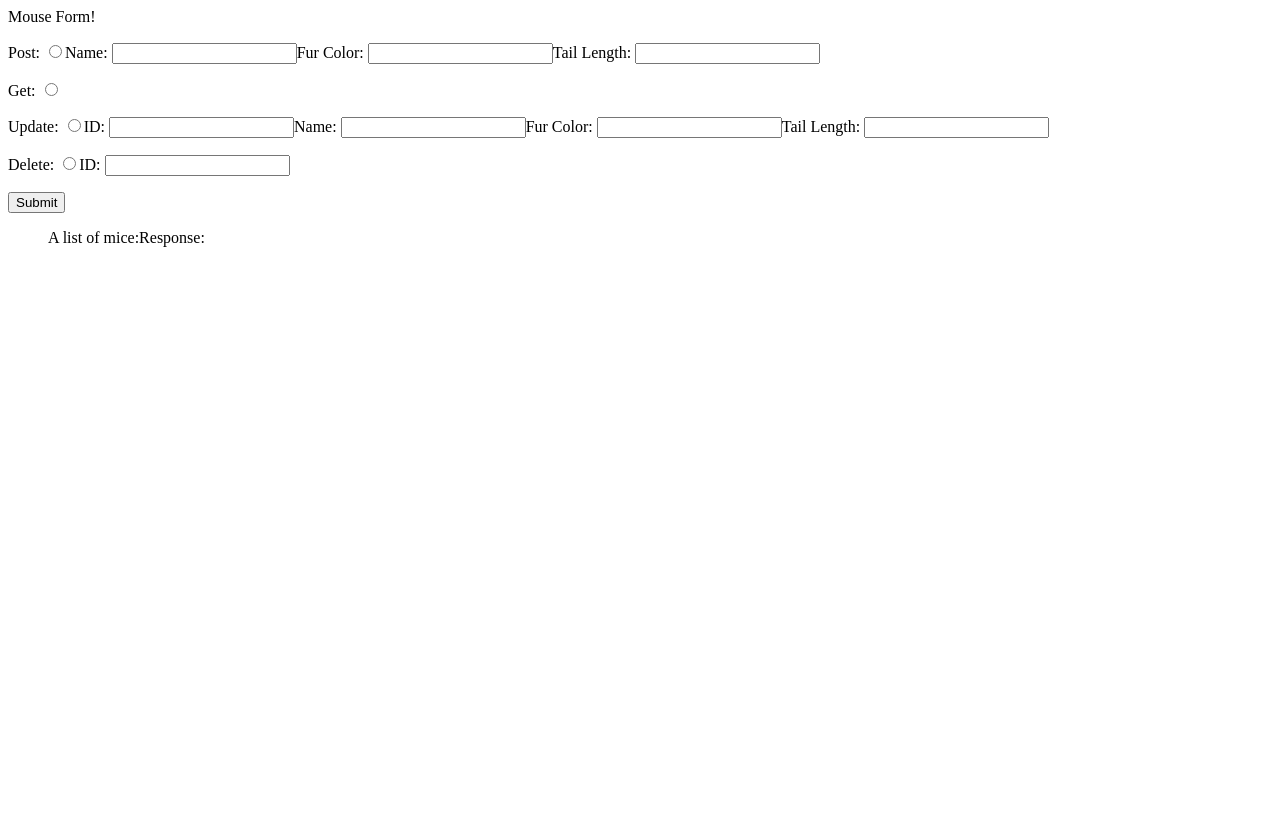
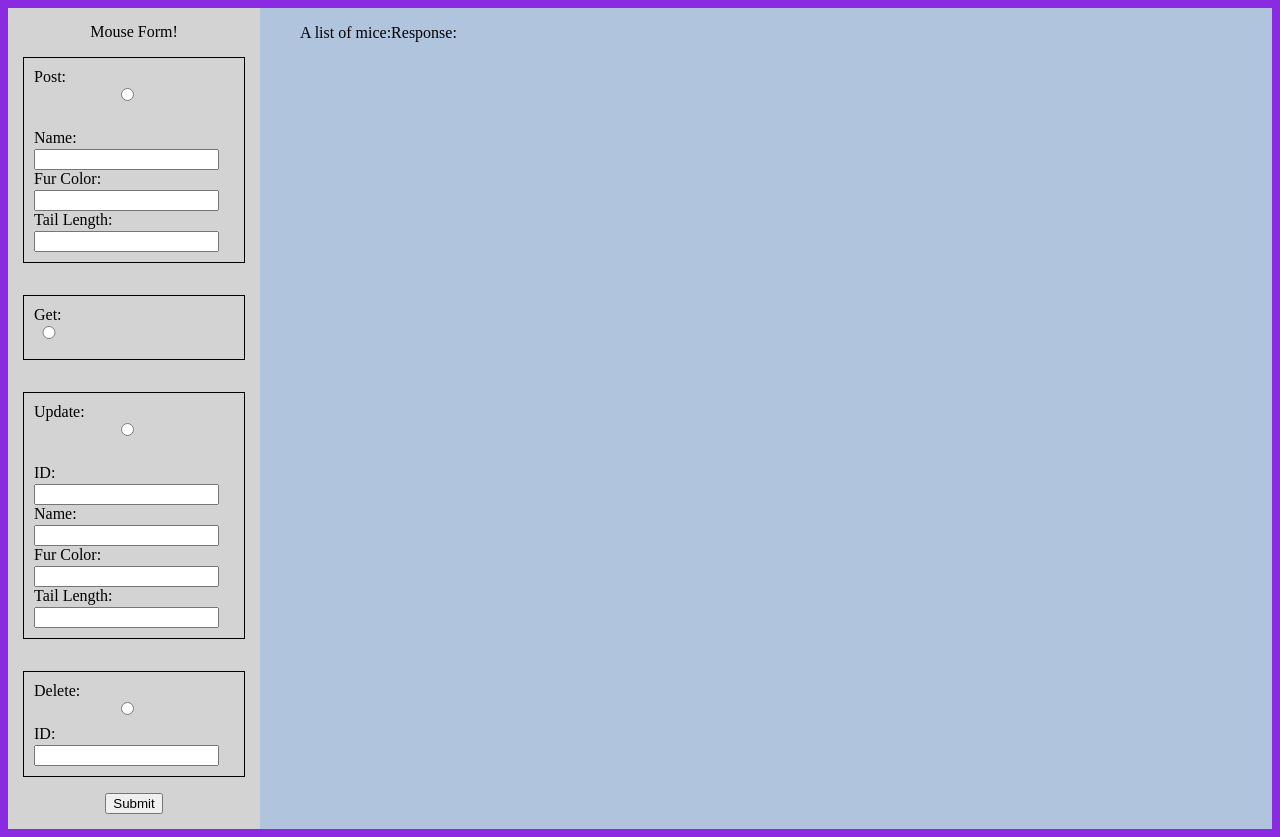
Before and after one commit to franco-ortega/bonus-lab-crud-app-front-end, a React app: page / in a window 1280 px wide. Before the commit the page ends 800 px from the top, so only its background shows below. Built offline with nearby package versions, Linux system fonts and the light colour scheme.

Commit message:
add styling

```diff
--- /dev/null
+++ b/src/components/app/App.css
@@ -0,0 +1,9 @@
+.App {
+    background-color: lightsteelblue;
+    display: flex;
+    flex-direction: row;
+}
+
+body {
+    background-color: blueviolet;
+}
--- a/src/components/app/App.jsx
+++ b/src/components/app/App.jsx
@@ -2,6 +2,7 @@ import React, { useState } from 'react';
 import MiceList from '../mice/MiceList';
 import MouseForm from '../mice/MouseForm';
 import { useMouseForm } from '../../hooks/useMouseForm';
+import styles from './App.css';
 
 export default function App() {
   const [response, setResponse] = useState([]);
@@ -21,7 +22,7 @@ export default function App() {
   } = useMouseForm();
 
   return (
-    <>
+    <div className={styles.App}>
       <MouseForm
         // name={name}
         // method={method}
@@ -43,6 +44,6 @@ export default function App() {
         response={response}
         setResponse={setResponse}
       />
-    </>
+    </div>
   );
 }
--- /dev/null
+++ b/src/components/mice/MouseForm.css
@@ -0,0 +1,35 @@
+.MouseForm {
+    background-color: lightgray;
+    display: flex;
+    flex-direction: column;
+    align-items: center;
+    padding: 15px;
+
+    form {
+        display: flex;
+        flex-direction: column;
+        align-items: center;
+    }
+
+    p {
+        border: solid 1px black;
+        padding: 10px;
+        width: 200px;
+    }
+
+    label {
+        display: flex;
+        flex-direction: column;
+        align-items: left;
+        justify-content: flex-start;
+        width: fit-content;
+    }
+
+    input {
+        margin-top: 2px;
+    }
+
+    input[type="radio"] {
+        margin-bottom: 10px;
+    }
+}
--- a/src/components/mice/MouseForm.jsx
+++ b/src/components/mice/MouseForm.jsx
@@ -1,5 +1,6 @@
 import React from 'react';
 import PropTypes from 'prop-types';
+import styles from './MouseForm.css';
 
 export default function MouseForm({
   onNameChange,
@@ -17,7 +18,7 @@ export default function MouseForm({
 }) {
 
   return (
-    <div>
+    <div className={styles.MouseForm}>
       Mouse Form!
       <form onSubmit={onFormSubmit}>
         <p>
@@ -28,7 +29,7 @@ export default function MouseForm({
               name="method"
               value="POST"
               onChange={onMethodChange}
-            />
+            /><br />
           Name: <input
               id="post"
               type="text"
@@ -67,7 +68,7 @@ export default function MouseForm({
               name="method"
               value="PUT"
               onChange={onMethodChange}
-            />
+            /><br />
           ID: <input id="put" type="number"
               onChange={onIdUpdateChange}
             />
```
